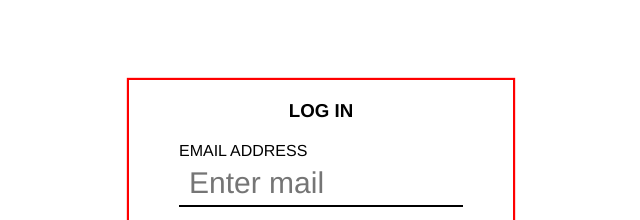
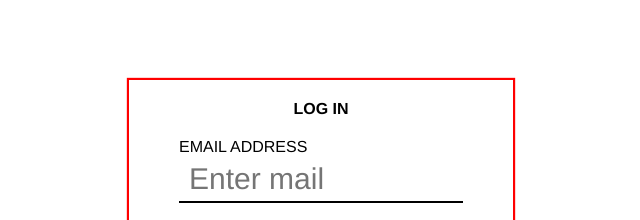
Before and after one commit to PrinceAzu/JavaScript_Practice, a plain HTML site: page index.html in a window 1280 px wide. Shown: the top 220 px of the page, 319-959 px from the left. Drawn offline with Linux system fonts and the light colour scheme.

Commit message:
Login page

```diff
--- a/index.html
+++ b/index.html
@@ -10,7 +10,7 @@
 </head>
 <body>
     <form class="">
-        <h3 class="centered">LOG IN</h4>
+        <h4 class="centered">LOG IN</h4>
         <div class="form-group input-group">
             <label class="form-control-label" for="email">Email Address</label>
             <input class="form-control name="email" id="email" placeholder="Enter mail" type="text">
```
